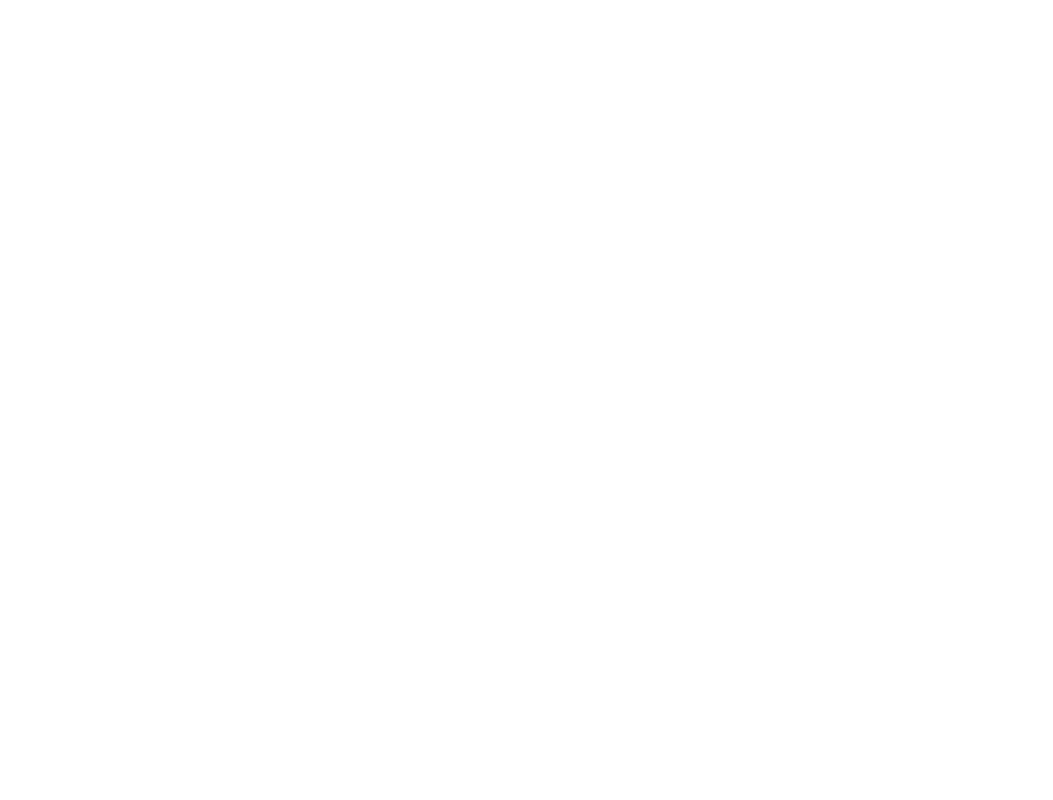
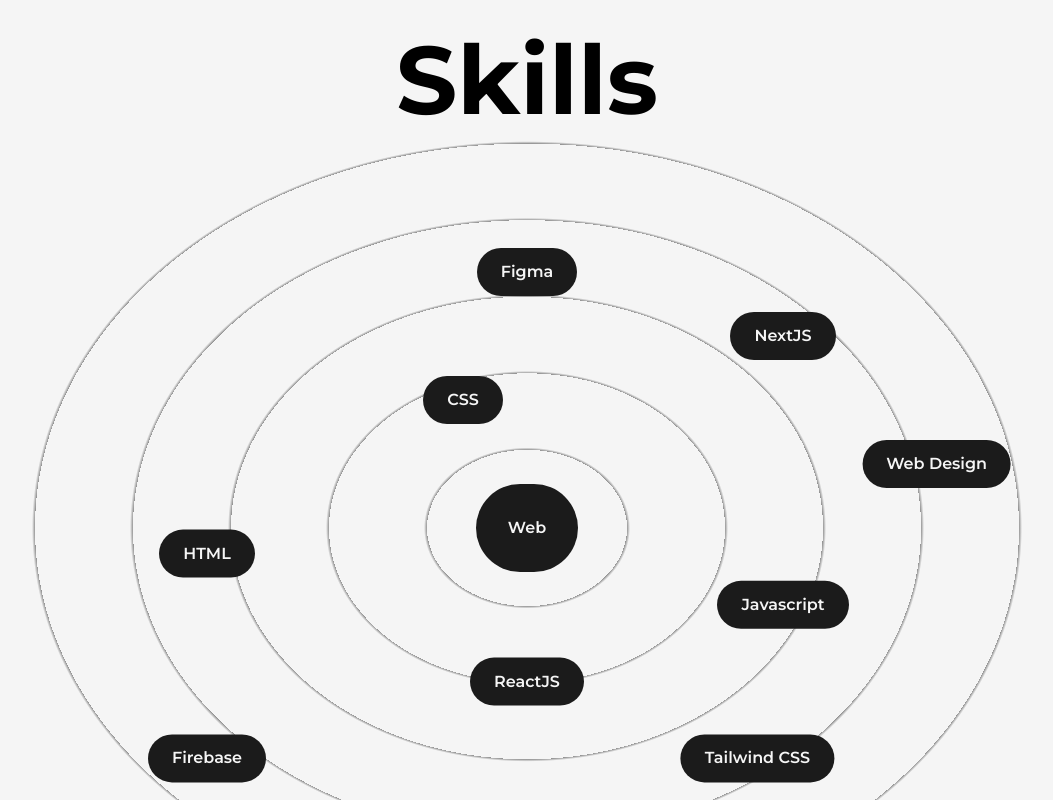
Before and after one commit to ewilkinsiii/Next.js-Developer-Portfolio, a Next.js app: page /about in a window 1280 px wide. Shown: the part 1140-1940 px from the top of the page, without its empty margins (113-1166 px from the left). Before the commit the page ends 1138 px from the top, so only its background shows below. Built offline with nearby package versions, Linux system fonts and the light colour scheme.

Commit message:
added skills and grid

```diff
--- /dev/null
+++ b/src/components/SkillItems.js
@@ -0,0 +1,21 @@
+import React from "react";
+import { motion } from "framer-motion";
+
+const SkillItems = ({ name, x, y }) => {
+  return (
+    <motion.div
+      className="flex items-center justify-center
+          rounded-full font-semibold bg-dark text-light
+          py-3 px-6 shadow-dark cursor-pointer absolute"
+      whileHover={{ scale: 1.05 }}
+      initial={{ x: 0, y: 0 }}
+      whileInView={{ x: x, y: y }}
+      transition={{ duration: 1.5 }}
+      viewport={{ once: true }}
+    >
+      {name}
+    </motion.div>
+  );
+};
+
+export default SkillItems;
--- /dev/null
+++ b/src/components/Skills.js
@@ -0,0 +1,32 @@
+import React from "react";
+import { motion } from "framer-motion";
+import SkillItems from "./SkillItems";
+
+const Skills = () => {
+  return (
+    <>
+      <h2 className="font-bold text-8xl mt-64 w-full text-center"> Skills</h2>
+      <div className="w-full h-screen relative flex items-center justify-center rounded-full bg-circularLight">
+        <motion.div
+          className="flex items-center justify-center
+          rounded-full font-semibold bg-dark text-light
+          p-8 shadow-dark cursor-pointer"
+          whileHover={{ scale: 1.05 }}
+        >
+          Web
+        </motion.div>
+        <SkillItems name="HTML" x="-25vw" y="2vw" />
+        <SkillItems name="CSS" x="-5vw" y="-10vw" />
+        <SkillItems name="Javascript" x="20vw" y="6vw" />
+        <SkillItems name="ReactJS" x="0vw" y="12vw" />
+        <SkillItems name="NextJS" x="20vw" y="-15vw" />
+        <SkillItems name="Web Design" x="32vw" y="-5vw" />
+        <SkillItems name="Figma" x="0vw" y="-20vw" />
+        <SkillItems name="Firebase" x="-25vw" y="18vw" />
+        <SkillItems name="Tailwind CSS" x="18vw" y="18vw" />
+      </div>
+    </>
+  );
+};
+
+export default Skills;
--- a/src/pages/about.js
+++ b/src/pages/about.js
@@ -5,35 +5,29 @@
 import React, { useRef, useEffect } from "react";
 import profilePic from "../../public/images/profile/developer-pic-2.jpg";
 import { useInView, useMotionValue, useSpring } from "framer-motion";
+import Skills from "@/components/Skills";
 
-const AnimatedNumbers = ({value}) => {
+const AnimatedNumbers = ({ value }) => {
   const ref = useRef(null);
   const motionValue = useMotionValue(0);
-    const springValue = useSpring(motionValue, { duration: 3000})
-    const isInView = useInView(ref, {once: true});
+  const springValue = useSpring(motionValue, { duration: 3000 });
+  const isInView = useInView(ref, { once: true });
 
   useEffect(() => {
-      if(isInView){
+    if (isInView) {
       motionValue.set(value);
     }
-    }, [isInView, value, motionValue])
-
+  }, [isInView, value, motionValue]);
 
   useEffect(() => {
     springValue.on("change", (latest) => {
-            if(ref.current && latest.toFixed(0) <= value){
+      if (ref.current && latest.toFixed(0) <= value) {
         ref.current.textContent = latest.toFixed(0);
       }
-        })
-      }, [springValue, value])
-
-
-;    return (
-        <span ref={ref}>
-
-        </span>
-    )
-}
+    });
+  }, [springValue, value]);
+  return <span ref={ref}></span>;
+};
 
 const about = () => {
   return (
@@ -73,9 +67,7 @@
               </p>
             </div>
 
-                <div
-                className="relative col-span-3 h-max rounded-2xl border-2 border-solid border-dark  bg-light p-8 "
-                >
+            <div className="relative col-span-3 h-max rounded-2xl border-2 border-solid border-dark  bg-light p-8 ">
               <div className="absolute  top-0 -right-3 -z-10 h-[103%] w-[102%]  rounded-[2rem] rounded-br-3xl  bg-dark" />
               <Image
                 src={profilePic}
@@ -87,27 +79,37 @@
             <div className="col-span-2 flex flex-col items-end justify-between">
               <div className="flex flex-col items-end justify-center">
                 <span className="inline-block text-7xl font-bold">
-                           <AnimatedNumbers value={50}/>+
+                  <AnimatedNumbers value={50} />+
                 </span>
-                        <h2 className="text-xl font-medium capitalize text-dark/75 "> satisfied clients</h2>
+                <h2 className="text-xl font-medium capitalize text-dark/75 ">
+                  {" "}
+                  satisfied clients
+                </h2>
               </div>
 
               <div className="flex flex-col items-end justify-center">
                 <span className="inline-block text-7xl font-bold">
-                        <AnimatedNumbers value={40}/>+
+                  <AnimatedNumbers value={40} />+
                 </span>
-                        <h2 className="text-xl font-medium capitalize text-dark/75"> projects clients</h2>
+                <h2 className="text-xl font-medium capitalize text-dark/75">
+                  {" "}
+                  projects clients
+                </h2>
               </div>
 
               <div className="flex flex-col items-end justify-center">
                 <span className="inline-block text-7xl font-bold">
-                        <AnimatedNumbers value={4}/>+
+                  <AnimatedNumbers value={4} />+
                 </span>
-                        <h2 className="text-xl font-medium capitalize text-dark/75"> years of experience</h2>
+                <h2 className="text-xl font-medium capitalize text-dark/75">
+                  {" "}
+                  years of experience
+                </h2>
+              </div>
+            </div>
           </div>
 
-                </div>
-            </div>
+          <Skills />
         </Layout>
       </main>
     </>
--- a/tailwind.config.js
+++ b/tailwind.config.js
@@ -18,8 +18,12 @@
         primaryDark: "#58E6D9", // 80,230,217
       },
       animation: {
-        'spin-slow': 'spin 8s linear infinite',
-      }
+        "spin-slow": "spin 8s linear infinite",
+      },
+      backgroundImage: {
+        circularLight:
+          "repeating-radial-gradient(rgba(0,0,0,0.4) 2px,#f5f5f5 5px,#f5f5f5 100px);",
+      },
     },
   },
   plugins: [],
```
Lines whose indentation alone changed are shown as unchanged.
